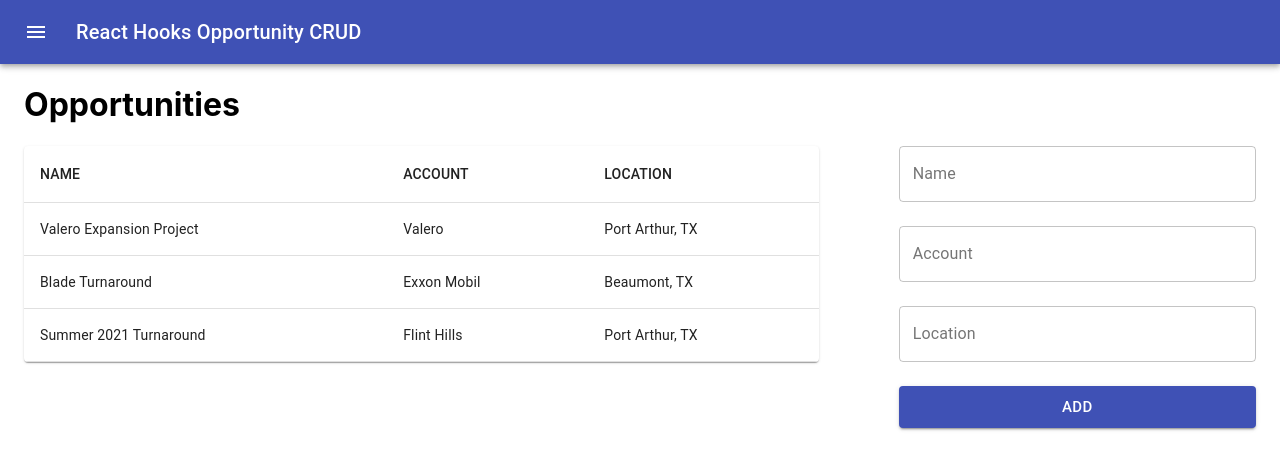
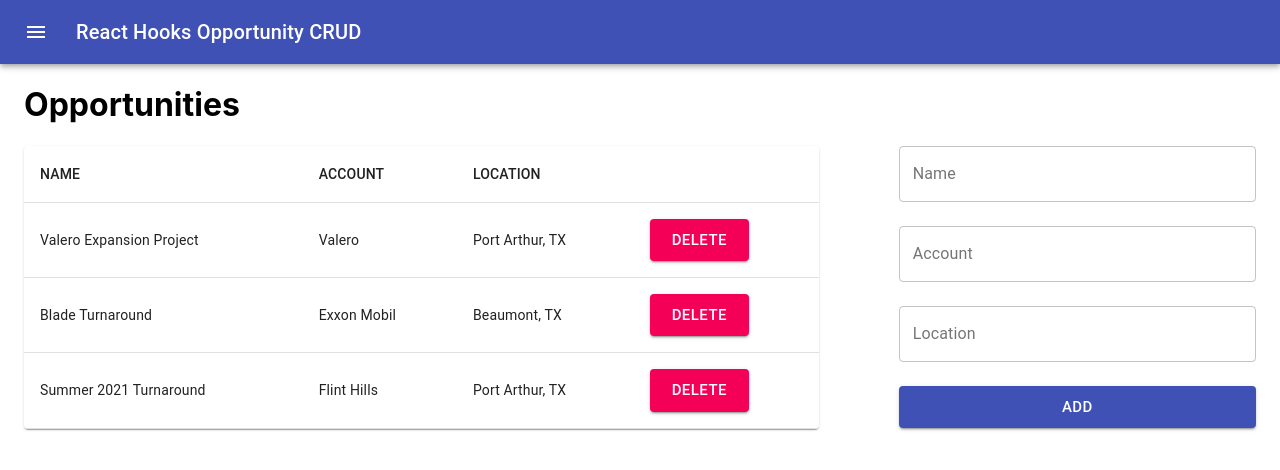
Before and after one commit to StrykerKent/react-hooks-opportunities-crud, a React (Create React App) app: page / in a window 1280 px wide. Shown: the top 470 px of the page. Built offline with nearby package versions, Linux system fonts and the light colour scheme.

Commit message:
added delete button to OpportunityTable and delete functionality to App

```diff
--- a/src/App.js
+++ b/src/App.js
@@ -10,6 +10,7 @@ import IconButton from '@material-ui/core/IconButton'
 import Container from '@material-ui/core/Container'
 import Grid from '@material-ui/core/Grid'
 import MenuIcon from '@material-ui/icons/Menu'
+import { SettingsBackupRestoreSharp } from '@material-ui/icons'
 
 
 const useStyles = makeStyles((theme) => ({
@@ -44,6 +45,10 @@ const App = () => {
     setOpportunity([...opportunities, opportunity])
   }
 
+  const deleteOpportunity = (id) => {
+    setOpportunity(opportunities.filter((opportunity) => opportunity.id !== id))
+  }
+
   return (
     <div className={classes.root}>
       <AppBar position="static">
@@ -65,7 +70,7 @@ const App = () => {
         <h1>Opportunities</h1>
         <Grid container direction="row" justify="flex-start" spacing={10}>
           <Grid item xs={12} md={8}>
-            <OpportunityTable opportunities={opportunities} />
+            <OpportunityTable opportunities={opportunities} deleteOpportunity={deleteOpportunity} />
           </Grid>
           <Grid item xs={12} md={4}>
             <AddOpportunity addOpportunity={addOpportunity} />
--- a/src/components/OpportunityTable.js
+++ b/src/components/OpportunityTable.js
@@ -6,6 +6,7 @@ import TableContainer from '@material-ui/core/TableContainer';
 import TableHead from '@material-ui/core/TableHead';
 import TableRow from '@material-ui/core/TableRow';
 import Paper from '@material-ui/core/Paper';
+import Button from '@material-ui/core/Button';
 import './OpportunityTableStyle.css'
 
 const OpportunityTable = (props) => (
@@ -16,6 +17,7 @@ const OpportunityTable = (props) => (
           <TableCell>Name</TableCell>
           <TableCell>Account</TableCell>
           <TableCell>Location</TableCell>
+          <TableCell></TableCell>
         </TableRow>
       </TableHead>
       <TableBody>
@@ -26,6 +28,18 @@ const OpportunityTable = (props) => (
             </TableCell>
             <TableCell>{opportunity.account}</TableCell>
             <TableCell>{opportunity.location}</TableCell>
+            <TableCell>
+              <Button
+                type="submit"
+                variant="contained"
+                color="secondary"
+                size="large"
+                mt={2}
+                onClick={() => props.deleteOpportunity(opportunity.id)}
+              >
+                Delete
+              </Button>
+            </TableCell>
           </TableRow>
         ))}
       </TableBody>
```
